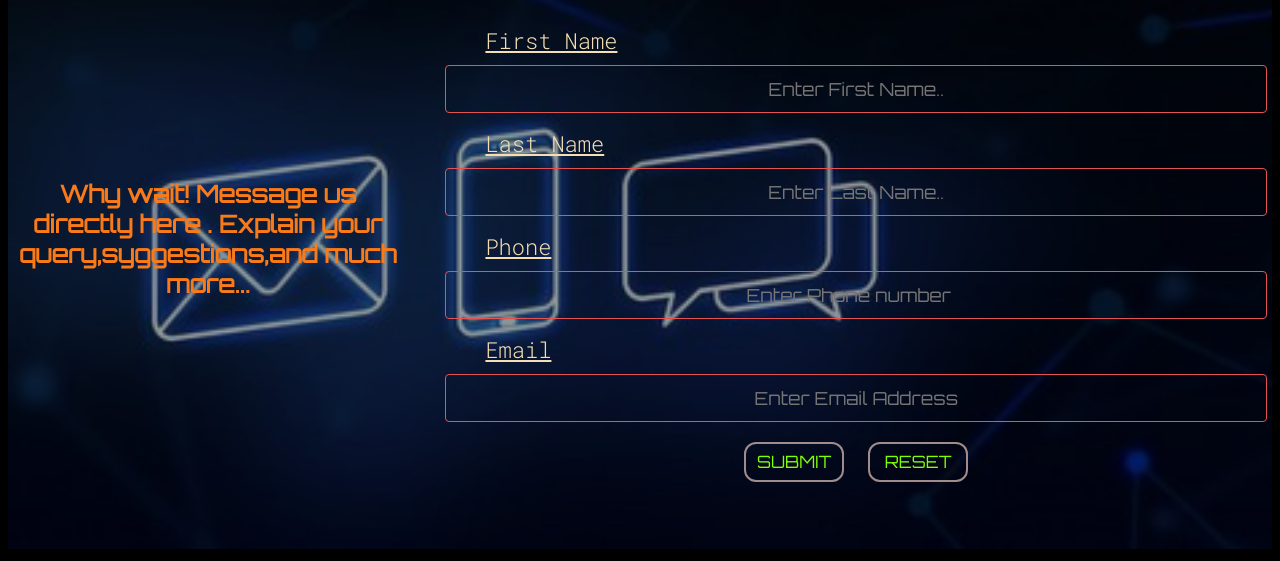
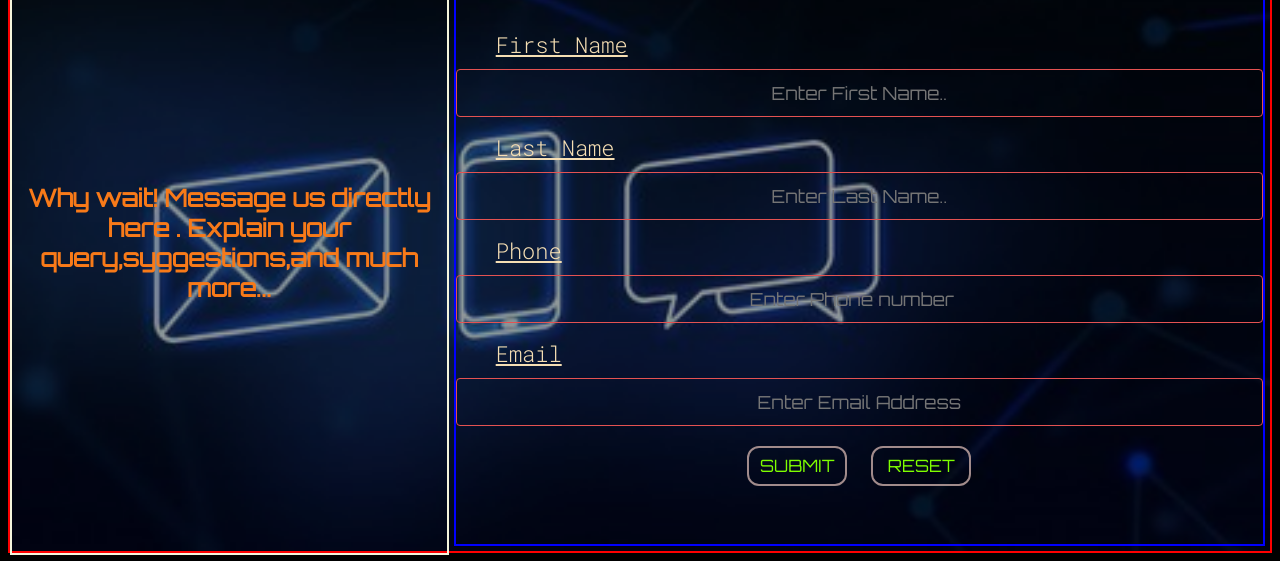
Before and after one commit to Vatsal-01000111/WhatNext, a plain HTML site: page views/contact.html in a window 1280 px wide. Shown: the part 351-912 px from the top of the page. Drawn offline with Linux system fonts and the light colour scheme.

Commit message:
changed styling of contact

```diff
--- a/static/css/contact-style.css
+++ b/static/css/contact-style.css
@@ -120,7 +120,7 @@ body{
 
       background-repeat: no-repeat;
       background-size: cover;
-      /* border: 2px solid red; */
+      border: 2px solid red;
       font-size: 30px;
       color: wheat;
       height: 670px;
@@ -131,16 +131,17 @@ body{
 
   .head-apply{
       font-size: 16px;
-      width: 400px;
+      width: 35%;
+      height: 100%;
       font-family: 'Orbitron', sans-serif;
-      height: 400px;
+      /* height: 400px; */
       text-align: center;
       /* display: flex; */
     color: rgb(248, 122, 25);
     z-index: 100;
       justify-content: center;
 
-      /* border: 2px solid beige; */
+      border: 2px solid beige;
   }
   .head-apply h2{
       margin-top: 300px;
@@ -151,7 +152,7 @@ body{
     font-family: 'Roboto Mono', monospace;
       width: 65%;
       /* padding: 12px 12px; */
-      /* border: 2px solid blue; */
+      border: 2px solid blue;
   }
   .main-form h2{
       text-align: center;
```
